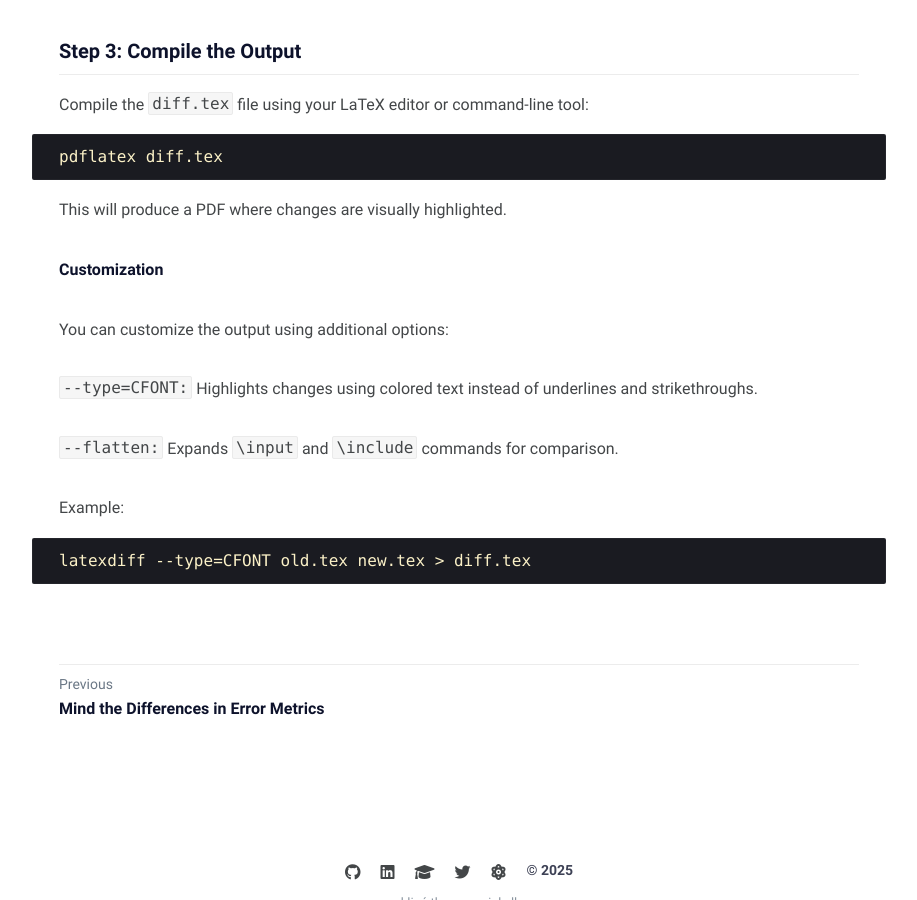
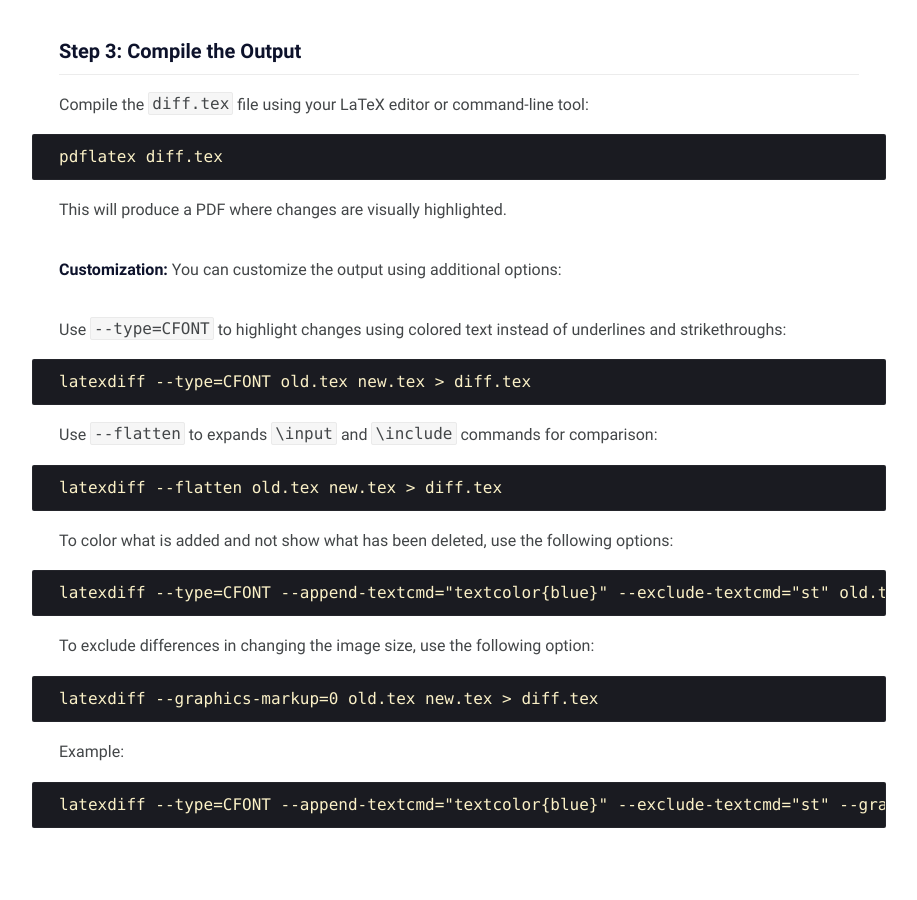
Before and after one commit to ClaudiaShu/claudiashu.github.io, a Jekyll site: the page built from _posts/highlight-version-changes-latex/2025-01-29-latex-changes.md, in a window 1280 px wide and 900 px high, scrolled down 1650 px. Shown: the whole window, without its empty margins (181-1098 px from the left). Built offline with Jekyll 4.4.1, drawn with Linux system fonts in a browser that asks for light colours.

Commit message:
customisation

````diff
--- a/_posts/highlight-version-changes-latex/2025-01-29-latex-changes.md
+++ b/_posts/highlight-version-changes-latex/2025-01-29-latex-changes.md
@@ -87,16 +87,34 @@ pdflatex diff.tex
 
 This will produce a PDF where changes are visually highlighted.
 
-**Customization**
+**Customization:** You can customize the output using additional options:
 
-You can customize the output using additional options:
+Use `--type=CFONT` to highlight changes using colored text instead of underlines and strikethroughs:
 
-`--type=CFONT:` Highlights changes using colored text instead of underlines and strikethroughs.
+```
+latexdiff --type=CFONT old.tex new.tex > diff.tex
+  ```
 
-`--flatten:` Expands `\input` and `\include` commands for comparison.
+Use `--flatten` to expands `\input` and `\include` commands for comparison:
+
+```
+latexdiff --flatten old.tex new.tex > diff.tex
+```
+
+To color what is added and not show what has been deleted, use the following options:
+
+```
+latexdiff --type=CFONT --append-textcmd="textcolor{blue}" --exclude-textcmd="st" old.tex new.tex > diff.tex
+```
+
+To exclude differences in changing the image size, use the following option:
+
+```
+latexdiff --graphics-markup=0 old.tex new.tex > diff.tex
+```
 
 Example:
 
 ```
-latexdiff --type=CFONT old.tex new.tex > diff.tex
+latexdiff --type=CFONT --append-textcmd="textcolor{blue}" --exclude-textcmd="st" --graphics-markup=0 old.tex new.tex > diff.tex
 ```
````
